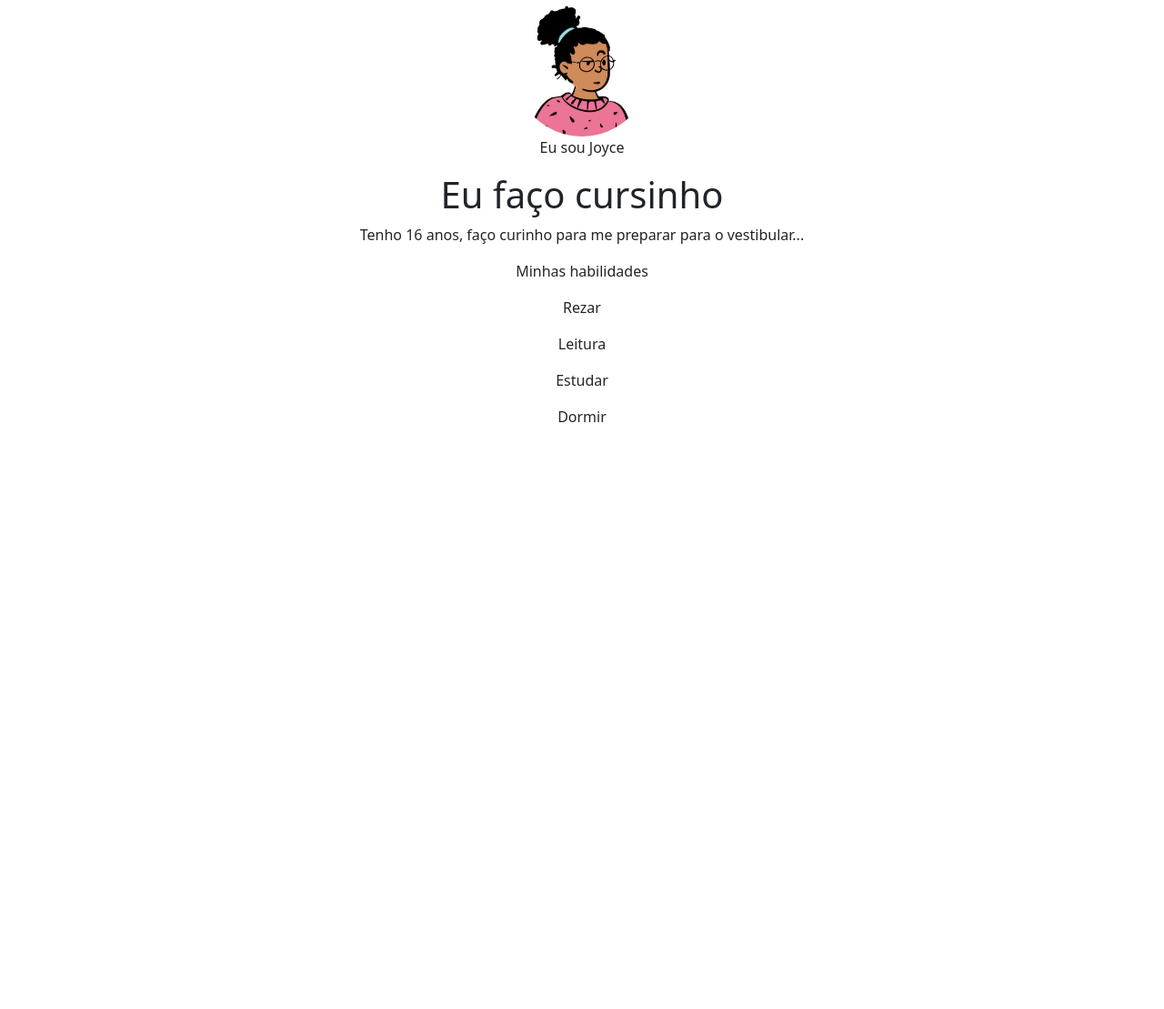
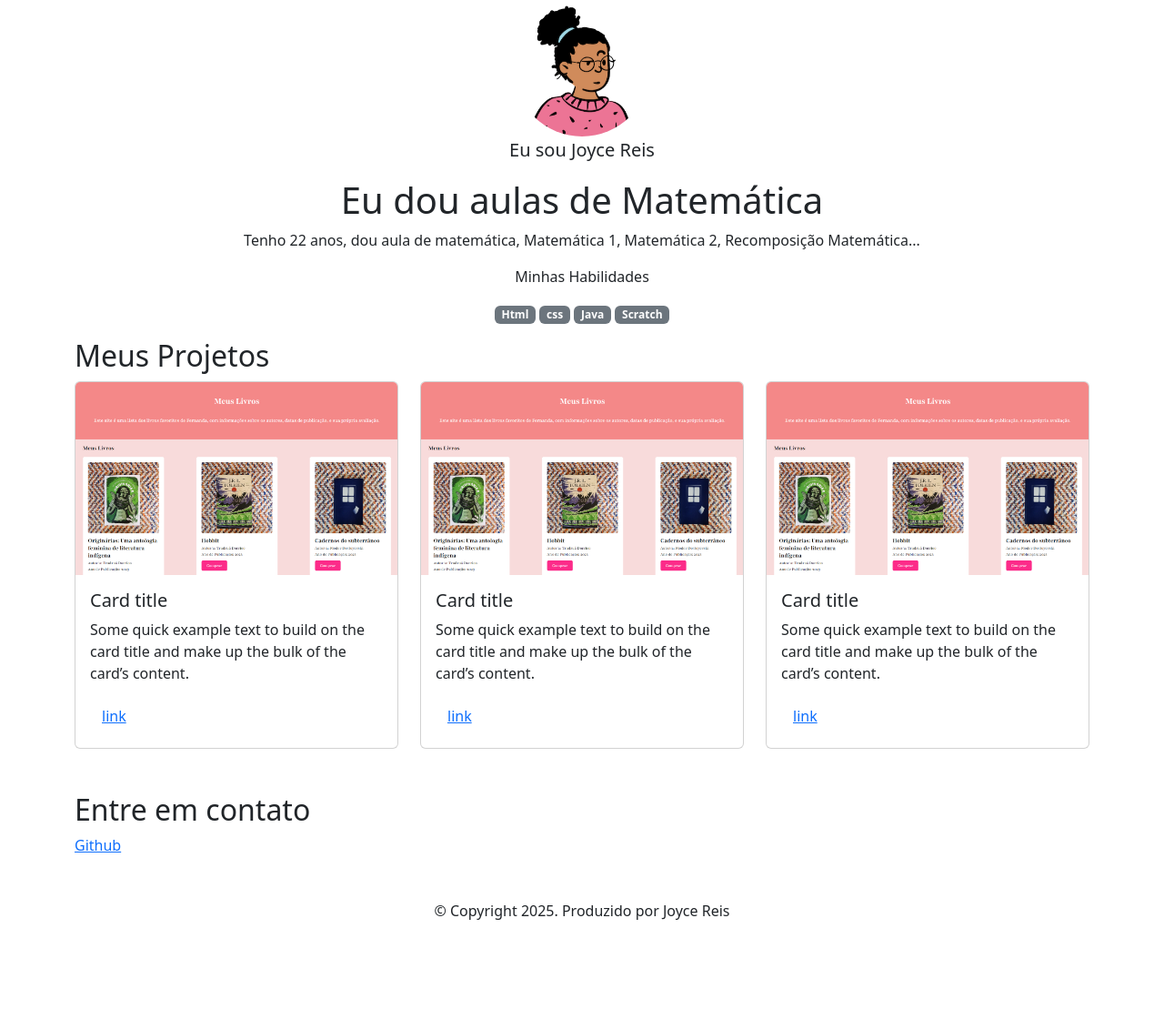
Before and after one commit to JoyceReis/projeto-meu-portf-lio, a plain HTML site: page index.html in a window 1280 px wide. Shown: the whole page at 91% size. Before the commit the page ends 800 px from the top, so only its background shows below. Drawn offline with nearby package versions, Linux system fonts and the light colour scheme.

Commit message:
Add files via upload

```diff
--- a/index.html
+++ b/index.html
@@ -11,19 +11,65 @@
 
 <body>
     <header class="container text-center">
-    <img src="img/avatar-perfil.png" class="rounded-circle" width="150" height="150" alt="imagem avatar" title="imagem avatar joyce">
-    <p>Eu sou Joyce</p>
-    <h1>Eu faço cursinho</h1>
-    <p>Tenho 16 anos, faço curinho para me preparar para o vestibular...</p>
-    <p>Minhas habilidades</p>
-    <div>
-        <p>Rezar</p>
-        <p>Leitura</p>
-        <p>Estudar</p>
-        <p>Dormir</p>
-    </div>
-</header>
-    <script src="https://cdn.jsdelivr.net/npm/bootstrap@5.3.6/dist/js/bootstrap.bundle.min.js" integrity="sha384-j1CDi7MgGQ12Z7Qab0qlWQ/Qqz24Gc6BM0thvEMVjHnfYGF0rmFCozFSxQBxwHKO" crossorigin="anonymous"></script>
+  <img src="img/avatar-perfil.png" class="rounded-circle" width="150" height="150" alt="imagem avatar" title="imagem avatar Ivan">
+  <p class="lead">Eu sou Joyce Reis</p>
+  <h1>Eu dou aulas de Matemática</h1>
+  <p> Tenho 22 anos, dou aula de matemática, Matemática 1, Matemática 2, Recomposição Matemática...  </p>
+  <p> Minhas Habilidades</p>
+  <div>
+    <p class="badge bg-secondary">Html</p>
+    <p class="badge bg-secondary">css</p>
+    <p class="badge bg-secondary">Java</p>
+    <p class="badge bg-secondary">Scratch</p>
+  </div>
+    </header>
+    <main class="container mt-5s">
+      <h2>  Meus Projetos </h2>
+      <div class="row">
+        <div class="col-md-4">
+          <div class="card" >
+            <img src="img/projeto-1.png" class="card-img-top" alt=" apresentação do projeto 1" title="projeto 1 ">
+            <div class="card-body">
+              <h5 class="card-title">Card title</h5>
+              <p class="card-text">Some quick example text to build on the card title and make up the bulk of the card’s content.</p>
+              <a href="#" class="btn btn-link">link</a>
+            </div>
+          </div>
+        </div>
+        <div class="col-md-4">
+          <div class="card" >
+            <img src="img/projeto-1.png" class="card-img-top" alt=" apresentação do projeto 1" title="projeto 1 ">
+            <div class="card-body">
+              <h5 class="card-title">Card title</h5>
+              <p class="card-text">Some quick example text to build on the card title and make up the bulk of the card’s content.</p>
+              <a href="#" class="btn btn-link">link</a>
+            </div>
+          </div>
+        </div>
+
+        <div class="col-md-4">
+          <div class="card" >
+            <img src="img/projeto-1.png" class="card-img-top" alt=" apresentação do projeto 1" title="projeto 1 ">
+            <div class="card-body">
+              <h5 class="card-title">Card title</h5>
+              <p class="card-text">Some quick example text to build on the card title and make up the bulk of the card’s content.</p>
+              <a href="#" class="btn btn-link">link</a>
+            </div>
+          </div>
+        </div>
+
+      </div>
+
+ </main>
+     <footer class="container py-5">
+      <h2>Entre em contato</h2>
+     <div><a href="https://github.com/JoyceReis/projeto-meu-portf-lio.git">Github</a></div>
+     <p class="my-5 text-center">© Copyright 2025. Produzido por Joyce Reis</p>
+
+
+
+</footer>
+  <script src="https://cdn.jsdelivr.net/npm/bootstrap@5.3.6/dist/js/bootstrap.bundle.min.js" integrity="sha384-j1CDi7MgGQ12Z7Qab0qlWQ/Qqz24Gc6BM0thvEMVjHnfYGF0rmFCozFSxQBxwHKO" crossorigin="anonymous"></script>
 </body>
 
 </html>
```
